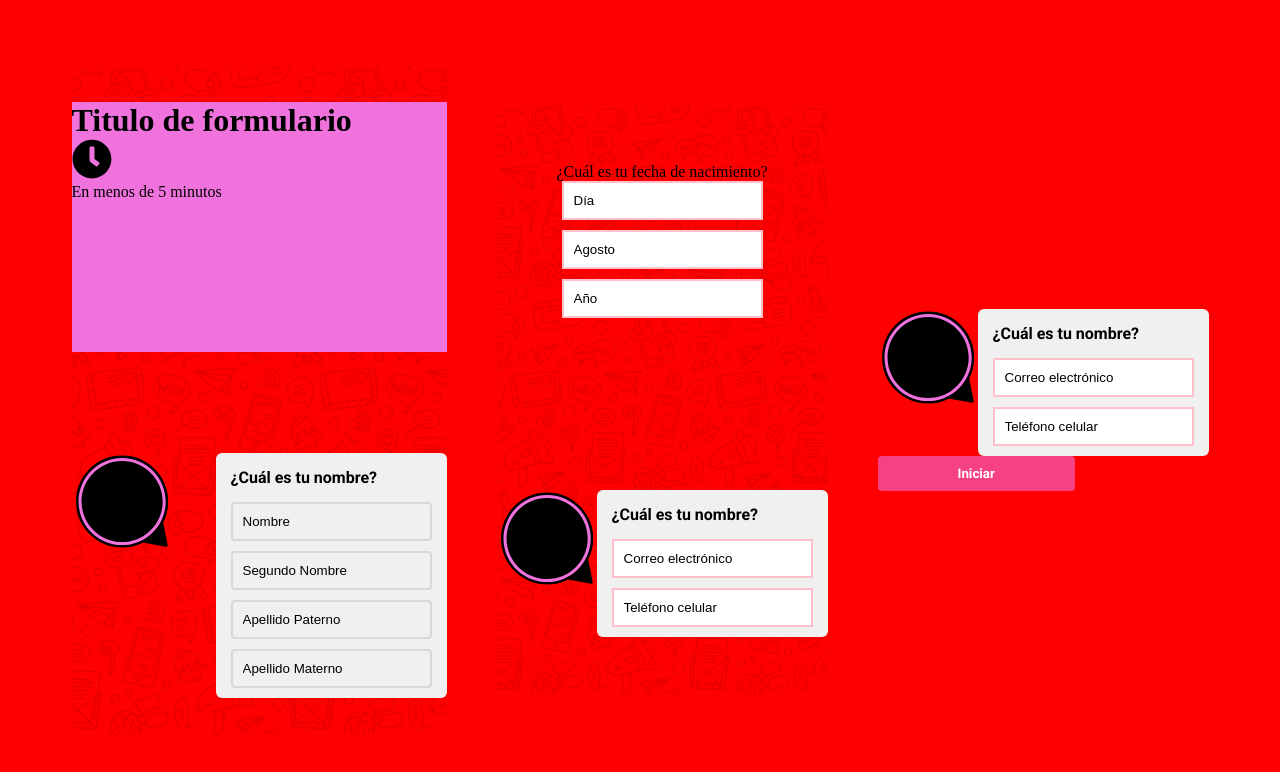
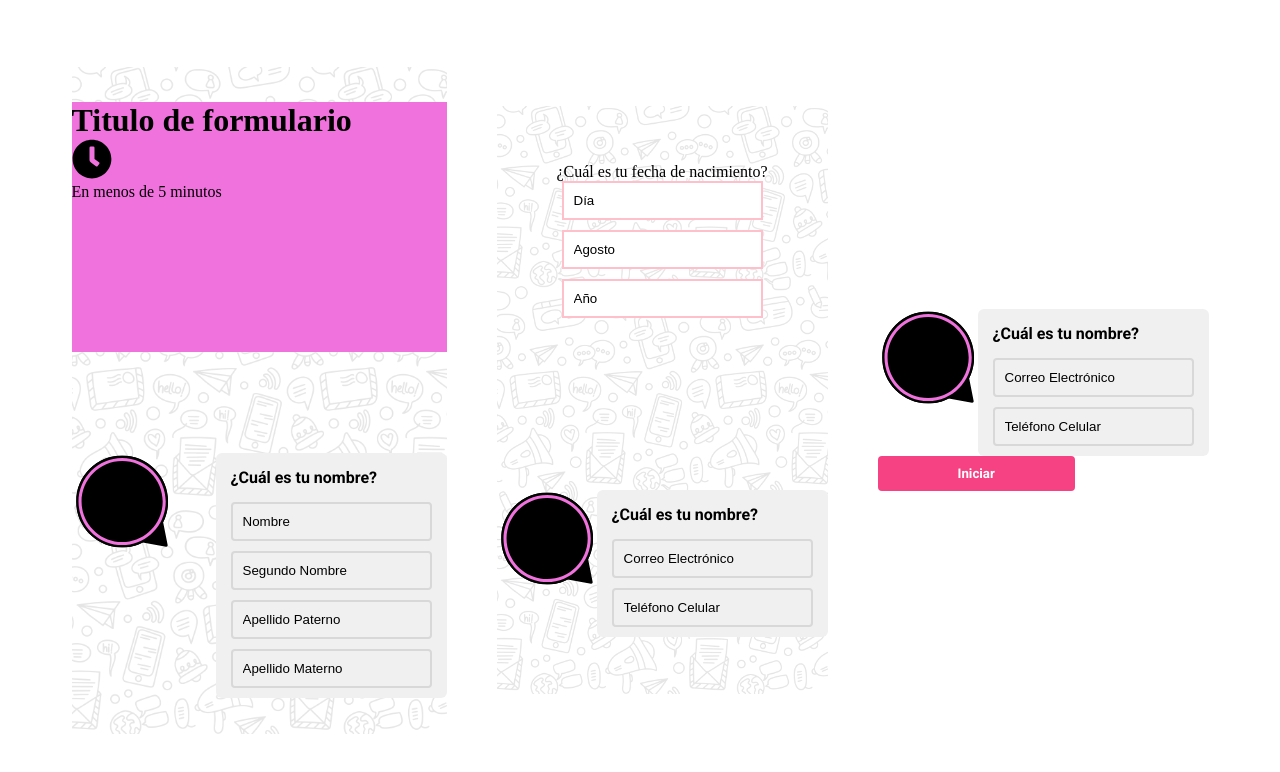
Before and after one commit to HarrisonHdez/chat-form, a React (Vite) app: page / in a window 1280 px wide. Shown: the top 772 px of the page. Built offline with nearby package versions, Linux system fonts and the light colour scheme.

Commit message:
first commit

```diff
--- a/src/components/ContactInput.jsx
+++ b/src/components/ContactInput.jsx
@@ -4,15 +4,18 @@ import styled from "styled-components";
 const Form = styled.form`
   display: flex;
   flex-direction: column;
-  background: #F0F0F0;
+  background: #f0f0f0;
   padding: 15px 15px 0 15px;
   border-radius: 6px;
 `;
 
 const Input = styled.input`
-  border: 2px solid pink;
+border: 2px solid #d8d8d8;
 padding: 10px;
 margin-bottom: 10px;
+border-radius: 4px;
+background: none color:var(--titleColor);
+text-transform: capitalize;
 `;
 const Title = styled.p`
   font-size: 16px;
@@ -67,8 +70,6 @@ const ContactInput = () => {
               value={phone}
               onChange={(e) => setPhone(e.target.value)}
             />
-
-
           </Form>
           {email && phone ? (
             <PinkBox>
--- a/src/index.css
+++ b/src/index.css
@@ -16,7 +16,7 @@
 body {
   min-height: 100vh;
   position: relative;
-  background-color: red;
+
 }
 .container {
   max-width: 1200px;
```
Lines whose indentation alone changed are shown as unchanged.
